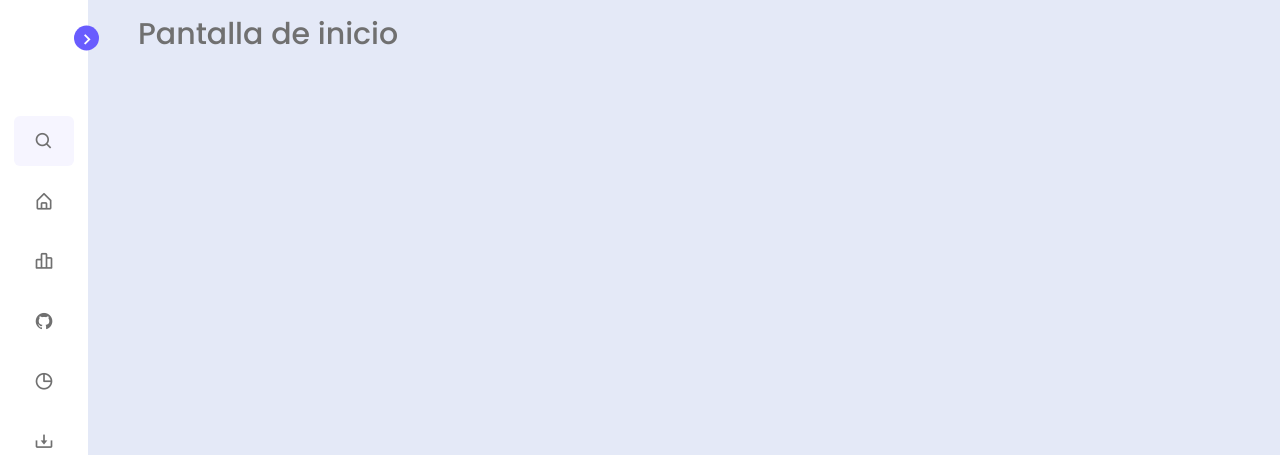
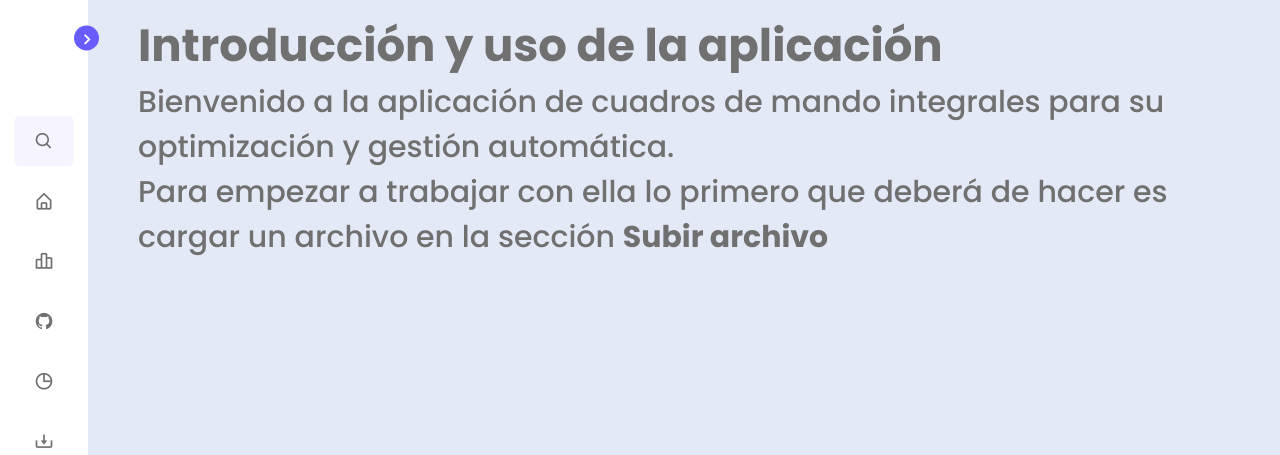
Before and after one commit to MarioJunque/CMI-Automatizado-Optimizado, a Django app: page /inicio/ in a window 1280 px wide. Shown: the top 455 px of the page. Run offline with Django 4.2, Linux system fonts and the light colour scheme.

Commit message:
Reubicando directorio statics y creando carga

```diff
--- a/BalancedScorecard/BalancedScorecard/settings.py
+++ b/BalancedScorecard/BalancedScorecard/settings.py
@@ -30,7 +30,7 @@ DEBUG = True
 
 ALLOWED_HOSTS = []
 
-STATICFILES_DIRS = ["C:/Users/mario/OneDrive/Documentos/CMI-Automatizado-Optimizado/BalancedScorecard/BalancedScorecard/templates/static"]
+STATICFILES_DIRS = [STATIC_DIR, ]
 
 
 # Application definition
--- a/BalancedScorecard/BalancedScorecard/urls.py
+++ b/BalancedScorecard/BalancedScorecard/urls.py
@@ -16,9 +16,10 @@ Including another URLconf
 from django.contrib import admin
 from django.urls import path
 
-from BalancedScorecard.views import Inicio
+from BalancedScorecard.views import Inicio,CargaDataset
 
 urlpatterns = [
     path('admin/', admin.site.urls),
     path('inicio/', Inicio),
+    path('inicio/carga/', CargaDataset),
 ]
--- a/BalancedScorecard/BalancedScorecard/views.py
+++ b/BalancedScorecard/BalancedScorecard/views.py
@@ -5,3 +5,7 @@ from django.shortcuts import render
 def Inicio(request):
 
     return render(request,"inicio.html")
+
+def CargaDataset(request):
+
+    return render(request,"carga.html")
--- a/BalancedScorecard/templates/index.html
+++ b/BalancedScorecard/templates/index.html
@@ -84,7 +84,7 @@
                     <li class="nav-link">
                         <a href="#">
                             <i class='bx bx-upload bx-flip-horizontal bx-tada icon' ></i>
-                            <span class="text nav-text">Subir archivo</span>
+                            <span class="text nav-text">Subir dataset</span>
                         </a>
                     </li>
 
@@ -117,7 +117,13 @@
     </nav>
 
     <section class="home">
-        <div class="text">Pantalla de inicio</div>
+        <div class="text">
+
+            {% block content %}
+
+            {% endblock %}
+
+        </div>
     </section>
 
     <script>
--- a/BalancedScorecard/templates/inicio.html
+++ b/BalancedScorecard/templates/inicio.html
@@ -3,6 +3,8 @@
 {% block title %} Pantalla de inicio {% endblock %}
 
 {% block content %}
-
+<h1>Introducción y uso de la aplicación</h1>
+<p> Bienvenido a la aplicación de cuadros de mando integrales para su optimización y gestión automática.</p>
+<p>Para empezar a trabajar con ella lo primero que deberá de hacer es cargar un archivo en la sección <strong>Subir archivo</strong></p>
 
 {% endblock %}
```
Also changed, not shown: BalancedScorecard/templates/carga.html (added, +11 -0 lines), BalancedScorecard/static/estilo.css (renamed from BalancedScorecard/BalancedScorecard/static/estilo.css).
